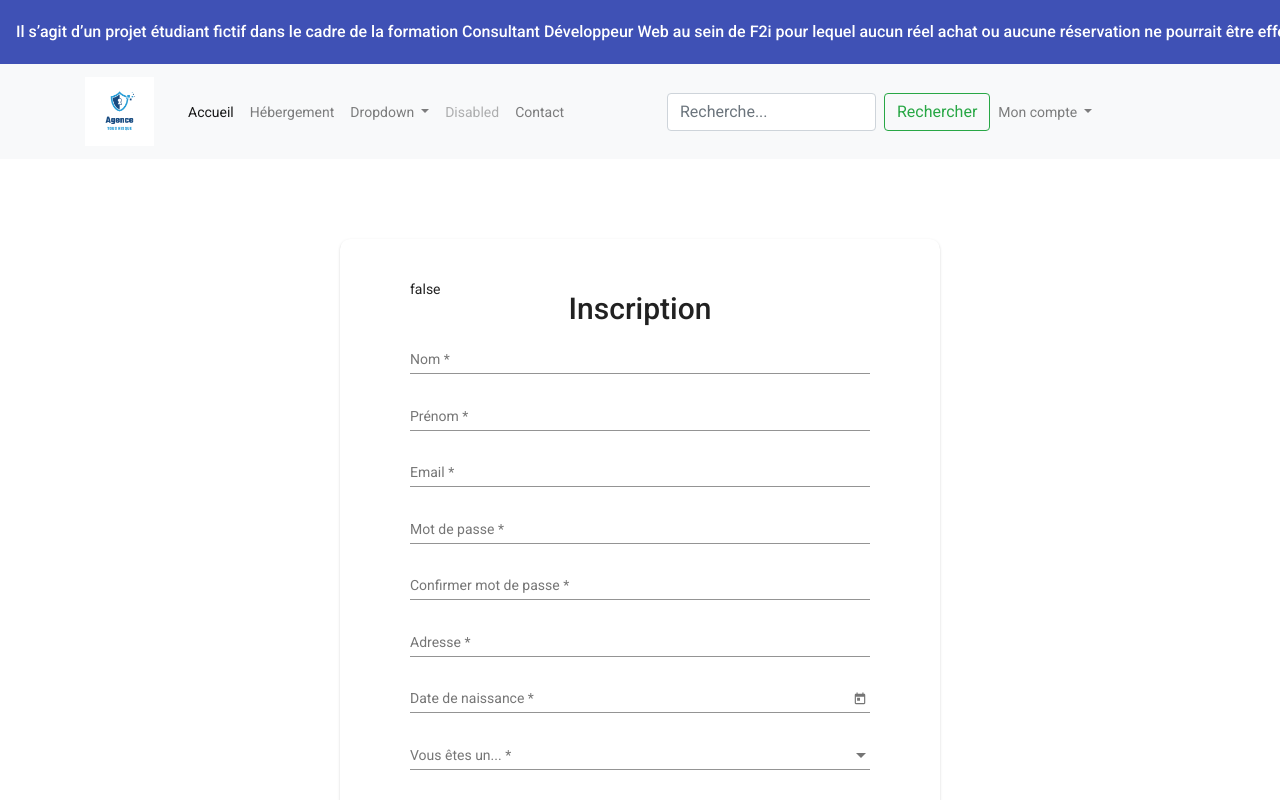
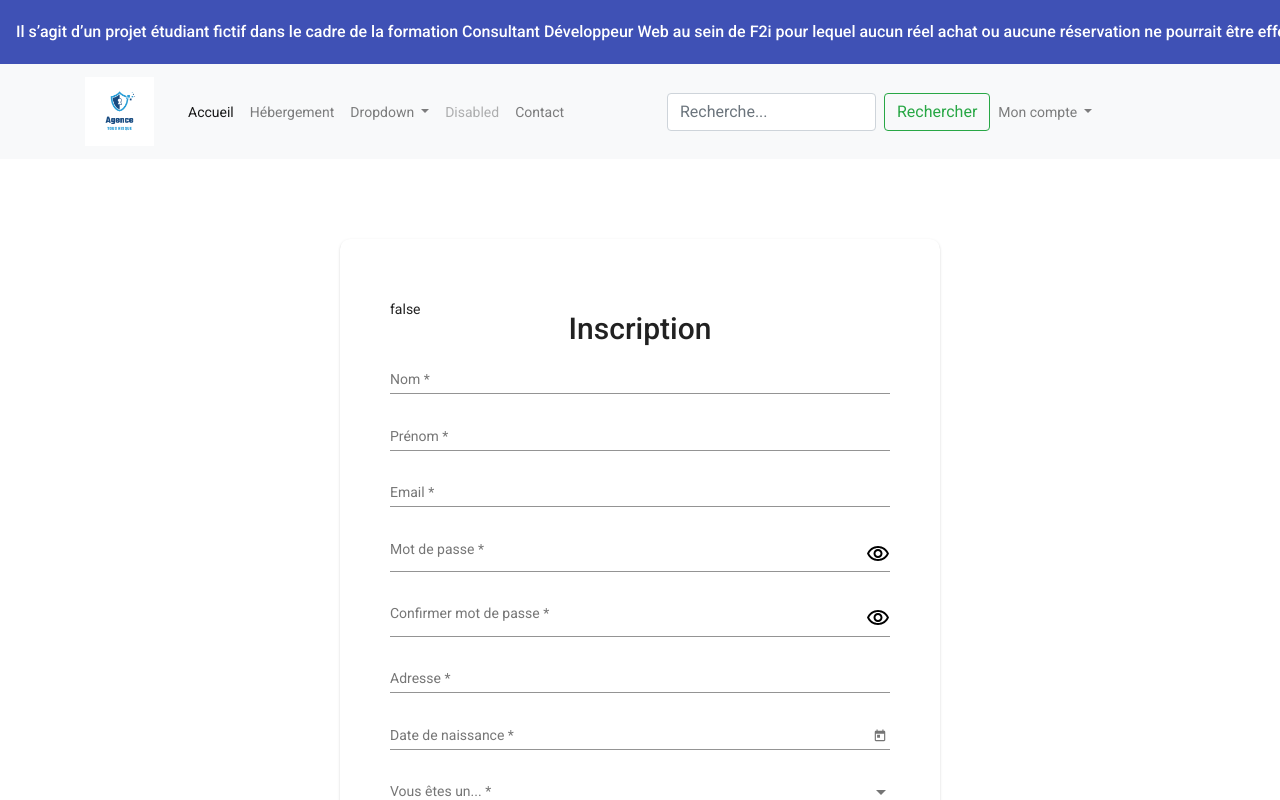
Before and after one commit to awotawa/AtypikHouse, an Angular app in the folder Frontend/: page /register in a window 1280 px wide. Shown: the top 800 px of the page. Built offline with nearby package versions, Linux system fonts and the light colour scheme.

Commit message:
Modif regex psw, msg error + ajout wisibility password sur le  register

```diff
--- a/Frontend/src/app/pages/login/login.component.html
+++ b/Frontend/src/app/pages/login/login.component.html
@@ -17,7 +17,7 @@
 
                 <mat-form-field class="example-full-width">
                     <input matInput placeholder="Identifiant" name="identifiant" [(ngModel)]="identifiant"
-                        #identifiantInput="ngModel" pattern="^[a-zA-Z0-9_.\-]*" required>
+                        #identifiantInput="ngModel" pattern="^[a-zA-Z0-9_.\-@]*" required>
                 </mat-form-field>
 
                 <div class="error" *ngIf="identifiantInput.invalid && identifiantInput.value">
--- a/Frontend/src/app/pages/login/login.component.ts
+++ b/Frontend/src/app/pages/login/login.component.ts
@@ -16,9 +16,7 @@ export class LoginComponent implements OnInit {
 
   private _shown = false;
 
-  constructor(private fb: FormBuilder, private el: ElementRef) {
-
-  }
+  constructor(private fb: FormBuilder, private el: ElementRef) { }
 
   ngOnInit(): void {
   }
@@ -41,6 +39,5 @@ export class LoginComponent implements OnInit {
       myImgPassword.src = "../../assets/icons/passwordVisibility/visibility.svg";
     }
 
-
   }
 }
--- a/Frontend/src/app/pages/register/register.component.html
+++ b/Frontend/src/app/pages/register/register.component.html
@@ -4,19 +4,20 @@
 
 <div class="login-wrapper" fxLayout="row" fxLayoutAlign="center center">
     <mat-card class="box">
+
         <!-- En-tête du formulaire-->
         {{ registerForm.valid }}
         <mat-card-header>
             <mat-card-title>Inscription</mat-card-title>
         </mat-card-header>
+
         <!-- Début formulaire -->
         <form (ngSubmit)="onSubmit()" class="example-form" #registerForm="ngForm">
             <mat-card-content>
                 <!-- Input nom avec regex -->
                 <mat-form-field class="example-full-width">
                     <input matInput name="nom" [(ngModel)]="nom" #nomInput="ngModel" placeholder="Nom"
-                pattern="^[a-zA-Zàéèç.-.' ']*"
-                required>
+                        pattern="^[a-zA-Zàéèç.-.' ']*" required>
                 </mat-form-field>
                 <!-- Affiche une erreur si regex non respecté ou champ vide -->
                 <div class="error" *ngIf="nomInput.invalid && nomInput.value">
@@ -25,11 +26,11 @@
                 <div class="error" *ngIf="nomInput.touched && !nomInput.value">
                     Ce champs est requis.
                 </div>
+
                 <!-- Input prenom avec regex -->
                 <mat-form-field class="example-full-width">
                     <input matInput name="prenom" [(ngModel)]="prenom" #prenomInput="ngModel" placeholder="Prénom"
-                pattern="^[a-zA-Zàéèç.-.' ']*"
-                required>
+                        pattern="^[a-zA-Zàéèç.-.' ']*" required>
                 </mat-form-field>
                 <!-- Affiche une erreur si regex non respecté ou champ vide -->
                 <div class="error" *ngIf="prenomInput.invalid && prenomInput.value">
@@ -38,11 +39,11 @@
                 <div class="error" *ngIf="prenomInput.touched && !prenomInput.value">
                     Ce champs est requis.
                 </div>
+
                 <!-- Input email avec regex -->
                 <mat-form-field class="example-full-width">
-                <input matInput id="email" name="email" placeholder="Email" [(ngModel)]="email" #emailInput="ngModel"
-                pattern="^[a-zA-Z0-9_.]+@(?:[a-zA-Z0-9-]+\.)+[a-z]{2,7}$"
-                required>
+                    <input matInput id="email" name="email" placeholder="Email" [(ngModel)]="email"
+                        #emailInput="ngModel" pattern="^[a-zA-Z0-9_.]+@(?:[a-zA-Z0-9-]+\.)+[a-z]{2,7}$" required>
                 </mat-form-field>
                 <!-- Affiche une erreur si regex non respecté ou champ vide -->
                 <div class="error" *ngIf="emailInput.invalid && emailInput.value">
@@ -51,37 +52,90 @@
                 <div class="error" *ngIf="!emailInput.value && emailInput.touched">
                     Ce champs est requis.
                 </div>
+
                 <!-- Input password avec regex -->
                 <mat-form-field class="example-full-width">
-                <input name="password" type="password" matInput id="password" placeholder="Mot de passe" [(ngModel)]="password" #passwordInput="ngModel" required>
+                    <div class="passwordVisibility">
+
+                        <input name="password" type="password" matInput id="password" placeholder="Mot de passe"
+                            [(ngModel)]="password" #passwordInput="ngModel"
+                            pattern="^(?=.*[A-Z])(?=.*[\-._~!@#$&*])(?=.*[0-9])(?=.*[a-z]).{8,}$" required>
+                        <span (click)="visibilityPassword()">
+                            <img class="imgVisibility1" src="../../assets/icons/passwordVisibility/visibility.svg"
+                                alt="">
+                        </span>
+
+                    </div>
                 </mat-form-field>
+                <div class="error" *ngIf="passwordInput.invalid && passwordInput.value">
+                    Le mot de passe saisie est invalide. <br>
+                    Il vous faut 8 caractères minimum contenant au moins :
+                    <ul>
+                        <li> <b> Une lettre Majuscule</b></li>
+                        <li> <b> Une lettre Minuscule</b></li>
+                        <li> <b> Un caractère spéciale </b></li>
+                        <li> <b> Un chiffre</b></li>
+                    </ul>
+                </div>
+                <div class="error" *ngIf="passwordInput.touched && !passwordInput.value">
+                    Ce champs est requis.
+                </div>
+
                 <mat-form-field class="example-full-width">
-                <input name ="repassword" type="password" matInput placeholder="Confirmer mot de passe" [(ngModel)]="repassword" #repasswordInput="ngModel" required>
+                    <div class="passwordVisibility">
+
+                        <input name="repassword" type="password" matInput placeholder="Confirmer mot de passe"
+                            [(ngModel)]="repassword" #repasswordInput="ngModel"
+                            pattern="^(?=.*[A-Z])(?=.*[\-._~!@#$&*])(?=.*[0-9])(?=.*[a-z]).{8,}$" required>
+                        <span (click)="visibilityConfirmPassword()">
+                            <img class="imgVisibility2" src="../../assets/icons/passwordVisibility/visibility.svg"
+                                alt="">
+                        </span>
+
+                    </div>
                 </mat-form-field>
                 <!-- Affiche une erreur si regex non respecté ou champ vide et/ou mot de passe non identique -->
                 <div class="error" *ngIf="passwordInput.value != repasswordInput.value && repasswordInput.touched">
                     Mot de passe non identique.
                 </div>
+                <div class="error" *ngIf="repasswordInput.touched && !repasswordInput.value">
+                    Ce champs est requis.
+                </div>
+
                 <!-- Input adresse avec regex -->
                 <mat-form-field class="example-full-width">
-                <input name="adresse" matInput placeholder="Adresse" [(ngModel)]="adresse" required>
+                    <input name="adresse" matInput placeholder="Adresse" [(ngModel)]="adresse" #adresseInput="ngModel" required>
                 </mat-form-field>
+                <div class="error" *ngIf="adresseInput.touched && !adresseInput.value">
+                    Ce champs est requis.
+                </div>
+
                 <!-- Input date en readonly, pas de saisie manuelle autorisée -->
                 <mat-form-field class="example-full-width">
-                <input name="date" matInput [matDatepicker]="picker" placeholder="Date de naissance" readonly [(ngModel)]="date" required>
+                    <input name="date" matInput [matDatepicker]="picker" placeholder="Date de naissance" readonly
+                        [(ngModel)]="date" #dateInput="ngModel" required>
                     <mat-datepicker-toggle matSuffix [for]="picker"></mat-datepicker-toggle>
                     <mat-datepicker touchUi="true" #picker></mat-datepicker>
                 </mat-form-field>
+                <div class="error" *ngIf="dateInput.touched && !dateInput.value">
+                    Ce champs est requis.
+                </div>
+
                 <!-- Sélection du rôle -->
                 <mat-form-field class="example-full-width">
                     <mat-label>Vous êtes un...</mat-label>
-                    <mat-select name="role" [(ngModel)]="role" required>
+                    <mat-select name="role" [(ngModel)]="role" #roleInput="ngModel" required>
                         <mat-option [value]="roles" *ngFor="let roles of Roles">{{roles}}</mat-option>
                     </mat-select>
                 </mat-form-field>
+                <div class="error" *ngIf="roleInput.touched && !roleInput.value">
+                    Ce champs est requis.
+                </div>
+
             </mat-card-content>
             <!-- Bouton désactivé tant que le formulaire n'est pas valide -->
-        <button type="submit" mat-stroked-button color="accent" class="btn-block" [disabled]="!registerForm.valid">Inscription</button>
+            <button type="submit" mat-stroked-button color="accent" class="btn-block"
+                [disabled]="!registerForm.valid">Inscription</button>
         </form>
     </mat-card>
 </div>
--- a/Frontend/src/app/pages/register/register.component.scss
+++ b/Frontend/src/app/pages/register/register.component.scss
@@ -1,12 +1,12 @@
-.login-wrapper {
+div.login-wrapper {
 	height: 100%;
-  }
 
-  .positronx {
-    text-decoration: none;
-    color: #ffffff;
-  }
-  .box {
+	// .positronx {
+	//   text-decoration: none;
+	//   color: #ffffff;
+	// }
+
+	mat-card.box {
 		position: relative;
 		top: 0;
 		opacity: 1;
@@ -19,15 +19,55 @@
 		-ms-transform: scale(1);
 		z-index: 5;
 		max-width: 600px;
+
+		mat-card-header {
+			text-align: center;
+			width: 100%;
+			display: block;
+			font-weight: 700;
+			padding-bottom: 1rem;
+
+			mat-card-title {
+				font-size: 30px;
+				margin: 0;
 			}
+		}
+
+		form.example-form {
+			min-width: 100%;
+			max-width: 300px;
+			width: 100%;
+
+			mat-form-field.example-full-width,
+			button.btn-block {
+				width: 100%;
+			}
+
+			div.passwordVisibility {
+				display: flex;
+				cursor: pointer;
+			}
+
+			div.error {
+				//border: 2px solid;
+				padding: 2px;
+				color: red;
+				margin-top: 0.5rem;
+				margin-bottom: 1rem;
+			}
+
+		}
+	}
+
 	.box.back {
-    transform: scale(.95);
-    -webkit-transform: scale(.95);
-    -ms-transform: scale(.95);
+		transform: scale(0.95);
+		-webkit-transform: scale(0.95);
+		-ms-transform: scale(0.95);
 		top: -20px;
-    opacity: .8;
+		opacity: 0.8;
 		z-index: -1;
 	}
+
 	.box:before {
 		content: "";
 		width: 100%;
@@ -35,53 +75,28 @@
 		border-radius: 10px;
 		/*position: absolute;*/
 		top: -10px;
-    background: rgba(255, 255, 255, .6);
+		background: rgba(255, 255, 255, 0.6);
 		left: 0;
-    transform: scale(.95);
-    -webkit-transform: scale(.95);
-    -ms-transform: scale(.95);
+		transform: scale(0.95);
+		-webkit-transform: scale(0.95);
+		-ms-transform: scale(0.95);
 		z-index: -1;
 	}
-  .login-wrapper .example-form {
-    min-width: 100%;
-    max-width: 300px;
-    width: 100%;
 }
-  .login-wrapper .example-full-width,
-  .login-wrapper .btn-block {
-    width: 100%;
-  }
-  .login-wrapper mat-card-header {
-    text-align: center;
-    width: 100%;
-    display: block;
-    font-weight: 700;
-    padding-bottom: 1rem;
-  }
-  .login-wrapper mat-card-header mat-card-title {
-    font-size: 30px;
-    margin: 0;
-  }
-  .login-wrapper .mat-card {
+
+div.login-wrapper .mat-card {
 	padding: 40px 70px 50px;
 	margin: auto;
 	margin-top: 5rem;
 	margin-bottom: 5rem;
 }
-  .login-wrapper .mat-stroked-button {
+
+div.login-wrapper .mat-stroked-button {
 	border: 1px solid currentColor;
 	line-height: 54px;
-    background: #FFF7FA;
+	background: #fff7fa;
 }
-  .login-wrapper .mat-form-field-appearance-legacy .mat-form-field-infix {
+
+div.login-wrapper .mat-form-field-appearance-legacy .mat-form-field-infix {
 	padding: 0.8375em 0;
 }
-
-  /* Message erreur */
-  div.error{
-    border: 2px solid;
-    padding: 2px;
-    color: red;
-    margin-top: 0.5rem;
-    margin-bottom: 1rem;
-  }
--- a/Frontend/src/app/pages/register/register.component.ts
+++ b/Frontend/src/app/pages/register/register.component.ts
@@ -1,4 +1,4 @@
-import { Component, OnInit } from '@angular/core';
+import { Component, OnInit, ElementRef } from '@angular/core';
 import { FormBuilder, FormGroup, FormControl, Validators } from '@angular/forms';
 
 //Redirection on submit
@@ -20,17 +20,58 @@ export class RegisterComponent implements OnInit {
 	date!: string;
 	role!: string;
 
+	public inputPassword = this.el.nativeElement;
+	public inputRePassword = this.el.nativeElement;
+	public imgPassword = this.el.nativeElement;
+
+	private _shown = false;
+
 	Roles: any = ['Propriétaire/Locataire', 'Propriétaire', 'Locataire'];
-  constructor(private formBuilder: FormBuilder, private router: Router) {
+	constructor(private formBuilder: FormBuilder, private router: Router,
+		private el: ElementRef) { }
+
+	ngOnInit() { }
+
+	//Redirection sur page inscription success
+	onSubmit() {
+		this.router.navigate(['/']);
+	}
+
+	visibilityPassword() {
+
+		const myInputPassword = this.inputPassword.querySelector("input[name='password']");
+		const myImgPassword = this.imgPassword.querySelector("img.imgVisibility1");
+		this._shown = !this._shown;
+
+		if (this._shown) {
+
+			myInputPassword.setAttribute('type', 'test');
+			myImgPassword.src = "../../assets/icons/passwordVisibility/visibility_off.svg";
+
+		} else {
+
+			myInputPassword.setAttribute('type', 'password');
+			myImgPassword.src = "../../assets/icons/passwordVisibility/visibility.svg";
+		}
 
 	}
 
-  //Redirection sur page inscription success
-  onSubmit(){
-    this.router.navigate(['/']);
+	visibilityConfirmPassword() {
+
+		const myInputRePassword = this.inputRePassword.querySelector("input[name='repassword']");
+		const myImgPassword = this.imgPassword.querySelector("img.imgVisibility2");
+		this._shown = !this._shown;
+
+		if (this._shown) {
+
+			myInputRePassword.setAttribute('type', 'test');
+			myImgPassword.src = "../../assets/icons/passwordVisibility/visibility_off.svg";
+
+		} else {
+
+			myInputRePassword.setAttribute('type', 'password');
+			myImgPassword.src = "../../assets/icons/passwordVisibility/visibility.svg";
 		}
-
-  ngOnInit() {
 
 	}
 
```
Lines whose indentation alone changed are shown as unchanged.
